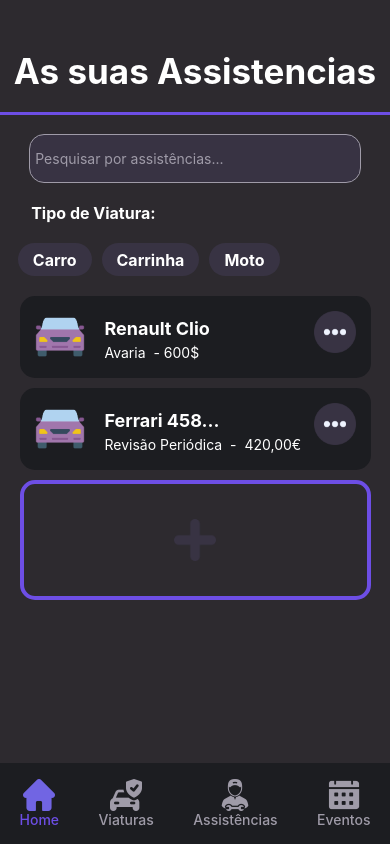
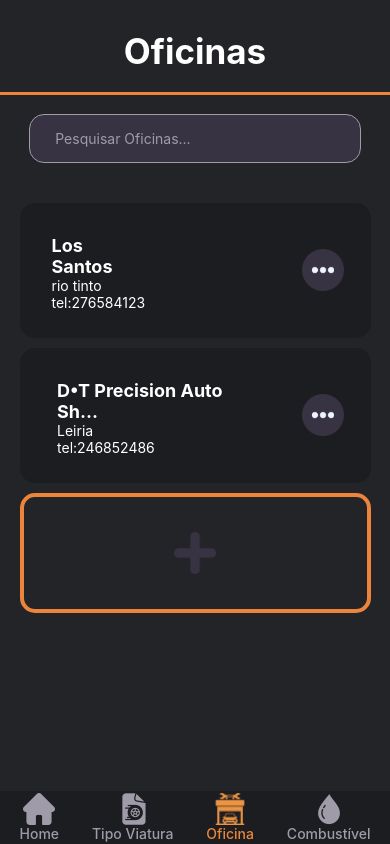
Before and after one commit to LoboMars/PitBox, a React Native app in the folder T22/: screen / in a window 390 px wide. Built offline with nearby package versions, Linux system fonts and the light colour scheme.

Commit message:
AdminOficinas Mudanças

```diff
--- a/T22/App.jsx
+++ b/T22/App.jsx
@@ -40,7 +40,7 @@
 export default function App() {
   return (
     <View style={styles.container}>
-      <AsSuasAssistencias/>
+      <Oficinas/>
       <StatusBar style="auto" />
     </View>
   );
--- a/T22/View/AdminOficinas.jsx
+++ b/T22/View/AdminOficinas.jsx
@@ -9,12 +9,12 @@
   Image,
 } from "react-native";
 import carPurple from "../Image/carPurple.png";
-import Eventos from '../Image/Eventos.png';
-import Home from '../Image/Home.png';
-import Viaturas from '../Image/Viaturas.png';
-import Assistencias from '../Image/Assistencias.png';
-import Tresp from '../Image/3P.png';
+import Home from '../Image/homeUnselected.png';
+import TipoViaturas from '../Image/cad.png';
+import Oficina from '../Image/oficinaOrange 1.png'
+import Combustiveis from '../Image/combustivel.png';
 import adicionar from '../Image/Adicionar.png';
+import Tresp from '../Image/3P.png'
 
 export default function Oficinas() {
   const [data, setData] = useState([
@@ -85,25 +85,25 @@
         <TouchableOpacity onPress={handleLogout}>
           <View>
             <Image source={Home} style={styles.logo2}/>
-            <Text style={{color: "#6D4EE5", fontWeight: "500"}}>Home</Text>
+            <Text style={{color: "#9F9BA8", fontWeight: "500"}}>Home</Text>
           </View>
         </TouchableOpacity>
         <TouchableOpacity onPress={handleLogout}>
           <View>
-            <Image source={Viaturas} style={styles.logo2} />
-            <Text style={{color: "#9F9BA8", fontWeight: "500"}}>Viaturas</Text>
+            <Image source={TipoViaturas} style={styles.logo2} />
+            <Text style={{color: "#9F9BA8", fontWeight: "500"}}>Tipo Viatura</Text>
           </View>
         </TouchableOpacity>
         <TouchableOpacity onPress={handleLogout}>
           <View>
-            <Image source={Assistencias} style={styles.logo2} />
-            <Text style={{color: "#9F9BA8", fontWeight: "500", textAlign: 'center'}}>Assistências</Text>
+            <Image source={Oficina} style={styles.logo2} />
+            <Text style={{color: "#EC853B", fontWeight: "500", textAlign: 'center'}}>Oficina</Text>
           </View>
         </TouchableOpacity>
         <TouchableOpacity onPress={handleLogout}>
           <View>
-            <Image source={Eventos} style={styles.logo2} />
-            <Text style={{color: "#9F9BA8", fontWeight: "500"}}>Eventos</Text>
+            <Image source={Combustiveis} style={styles.logo2} />
+            <Text style={{color: "#9F9BA8", fontWeight: "500"}}>Combustível</Text>
           </View>
         </TouchableOpacity>
         </View>
@@ -233,7 +233,7 @@
   Adicionar: {
     width:'90%',
     color: '#383343',
-    borderColor: '#6D4EE5',
+    borderColor: '#EC853B',
     borderWidth: 4,
     borderRadius: 15,
     paddingVertical: 35,
--- a/T22/View/AdminTipoviatura.jsx
+++ b/T22/View/AdminTipoviatura.jsx
@@ -277,7 +277,7 @@
   Adicionar: {
     width:'90%',
     color: '#383343',
-    borderColor: '#6D4EE5',
+    borderColor: '#EC853B',
     borderWidth: 4,
     borderRadius: 15,
     paddingVertical: 35,
```
Also changed, not shown: T22/Image/oficinaOrange 1.png (added).
